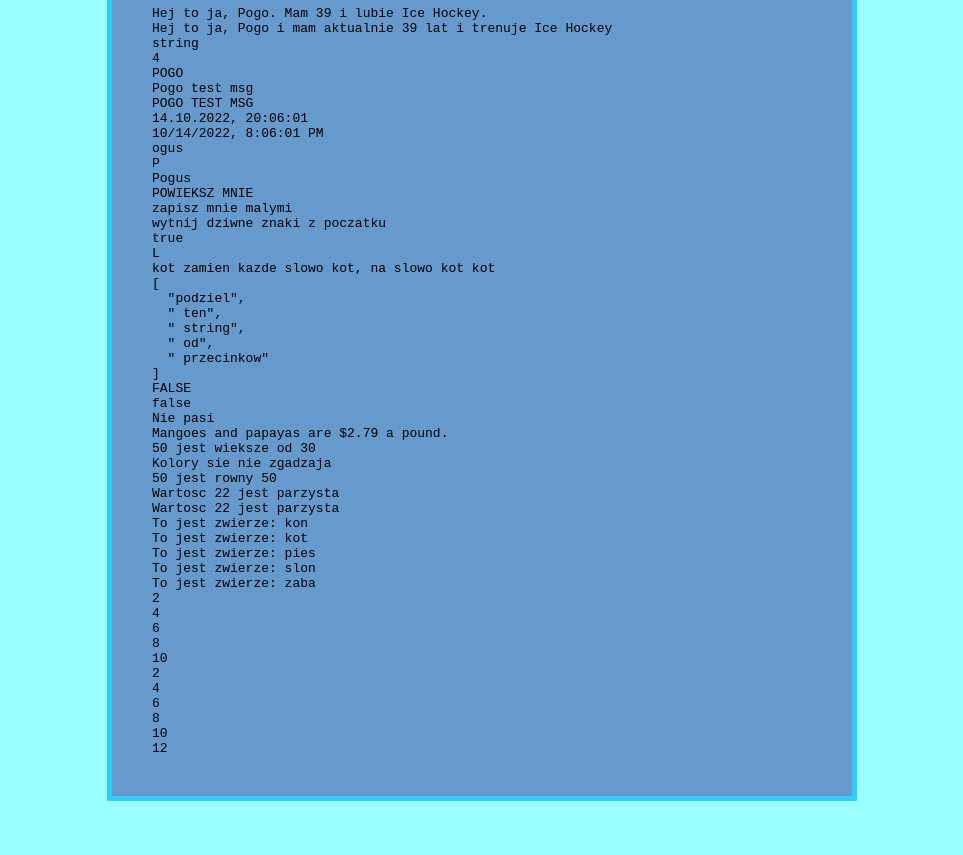
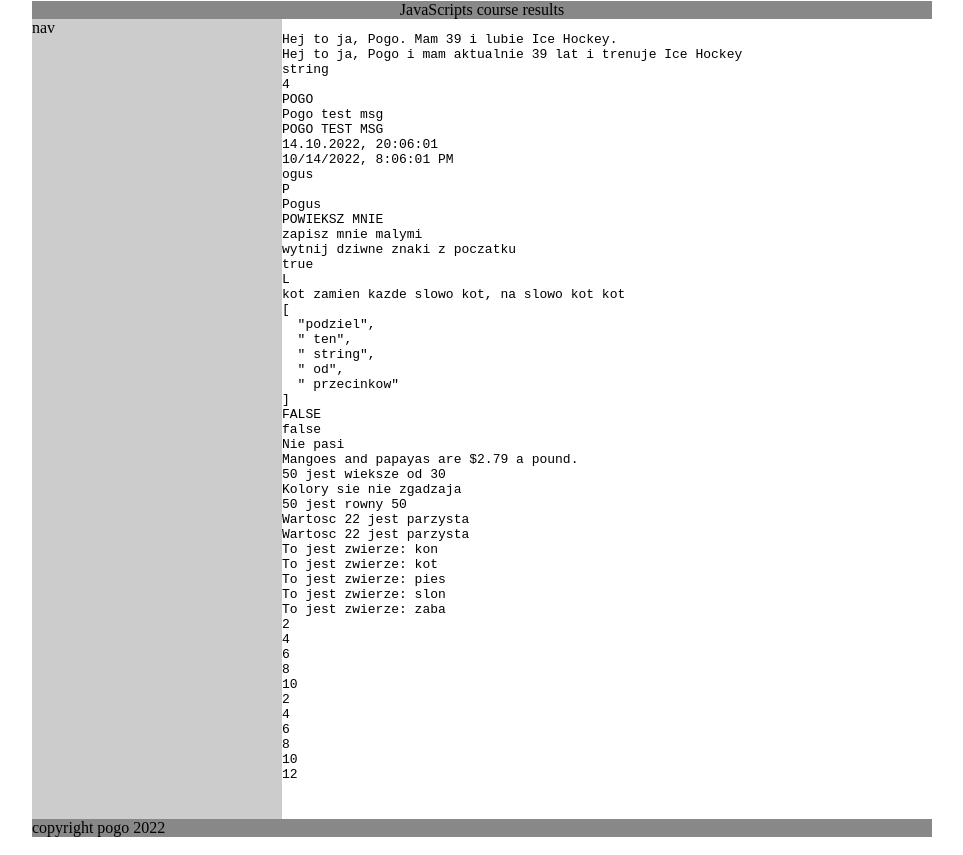
Before and after one commit to pogo1983/kursJS, a plain HTML site: page index.html in a window 1280 px wide. Shown: the part 57-912 px from the top of the page, without its empty margins (158-1121 px from the left). Before the commit the page ends 858 px from the top, so only its background shows below. Drawn offline with Linux system fonts and the light colour scheme.

Commit message:
div added

```diff
--- a/index.css
+++ b/index.css
@@ -1,23 +1,42 @@
-p {
-color:blue;
-font-family: 'Times New Roman', Times, serif;
-width: 105px;
-border: 10px solid blueviolet;
+html {
+    background-color: #fff;
+    color: #000;
+    margin: 0;
+    padding: 0;
 }
-
-h1 {
-font-family: 'Franklin Gothic Medium', 'Arial Narrow', Arial, sans-serif;
-text-align-last: center;
+body {
+    padding: 0;
+    display: block;
+    width: 900px;
+    overflow: auto;
+    margin: 0 auto;
 }
-
-html {
-    background-color: #99FFFF ;
+#header {
+    float: left;
+    width: 100%;
+    background-color: #888;
+    text-align: center;
+    font-family: 'Times New Roman', Times, serif;
 }
-
-body {
-    width: 600px;
-    margin: 0 auto;
-    background-color: #6699CC;
-    padding: 0 100px 40px 40px;
-    border: 5px solid #33CCFF;
-  }
+#nav {
+    display: flex;
+    width: 250px;
+    height: calc(100%);
+    float: left;
+    overflow: auto;
+    background-color: #ccc;
+}
+#content {
+    width: 554px;
+    float: left;
+    overflow: hidden;
+    background-color: #fff;
+}
+#footer {
+    clear: both;
+    width: 100%;
+    background-color: #888;
+}
+h1{
+    text-align: center;
+}
--- a/index.html
+++ b/index.html
@@ -2,12 +2,18 @@
 <head>
     <!--<p>POGO</p>-->
     <h1>Strona Testowa</h1>
-    <link href="./index.css" rel="stylesheet" />
+    <link href="./index.css" rel="stylesheet" type="text/css"/>
 </head>
 <body>
+    <div id="header">JavaScripts course results</div>
+    <div id="nav">nav</div>
+    <div id="content">
     <pre id="log"></pre>
+    </div>
+    <div id="footer">copyright pogo 2022</div>
+
+    <br>
+    <!--<pre id="log"></pre>-->
     <script src="./script.js"></script>
 </body>
-
-
 </html>
```
